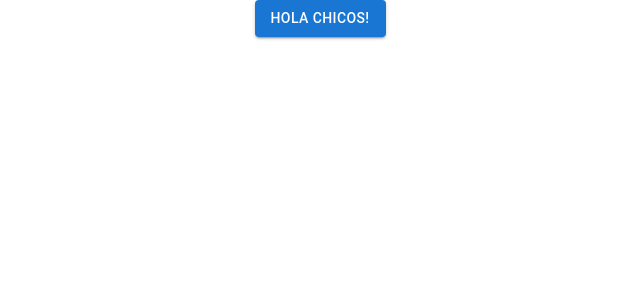
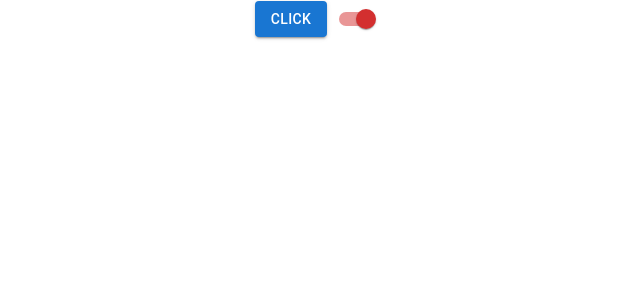
Before and after one commit to jorgecarmona/starwars-react, a React (Create React App) app: page / in a window 1280 px wide. Shown: the top 300 px of the page, without its empty margins (320-960 px from the left). Built offline with nearby package versions, Linux system fonts and the light colour scheme.

Commit message:
Added switch component

```diff
--- /dev/null
+++ b/src/components/atoms/eng-switch.jsx
@@ -0,0 +1,10 @@
+import React from "react"
+import Switch from '@mui/material/Switch';
+
+function ENGSwitch(props) {
+    return (
+        <Switch {...props} data-testid="eng-switch" />
+  )
+}
+
+export default ENGSwitch
--- a/src/components/atoms/index.js
+++ b/src/components/atoms/index.js
@@ -1,3 +1,4 @@
 import ENGButton from "./eng-button";
+import ENGSwitch from "./eng-switch";
 
-export {ENGButton};
+export {ENGButton, ENGSwitch};
--- a/src/pages/App.jsx
+++ b/src/pages/App.jsx
@@ -1,18 +1,21 @@
 import React from "react";
 import "../styles/App.css";
 
-import {ENGButton} from "../components/atoms";
+import {ENGButton, ENGSwitch} from "../components/atoms";
+
+const label = { inputProps: { 'aria-label': 'Size switch demo' } };
 
 function App() {
-  const buttonHandler = () => {
-    console.log("le picaron ");
+  const buttonHandler = (nombre) => {
+    console.log("le picaron "+ nombre);
   };
 
   return (
     <div className="App">
-      <ENGButton variant="contained" onClick={buttonHandler}>
-        Hola Chicos!
+      <ENGButton variant="contained" onClick={() => buttonHandler('Juan')}>
+        CLICK
       </ENGButton>
+      <ENGSwitch checked={true} color="error"/>
     </div>
   );
 }
```
Also changed, not shown: src/pages/App.tsx (deleted, +0 -31 lines), 1 other file (tests, documents, lock files or other folders).
